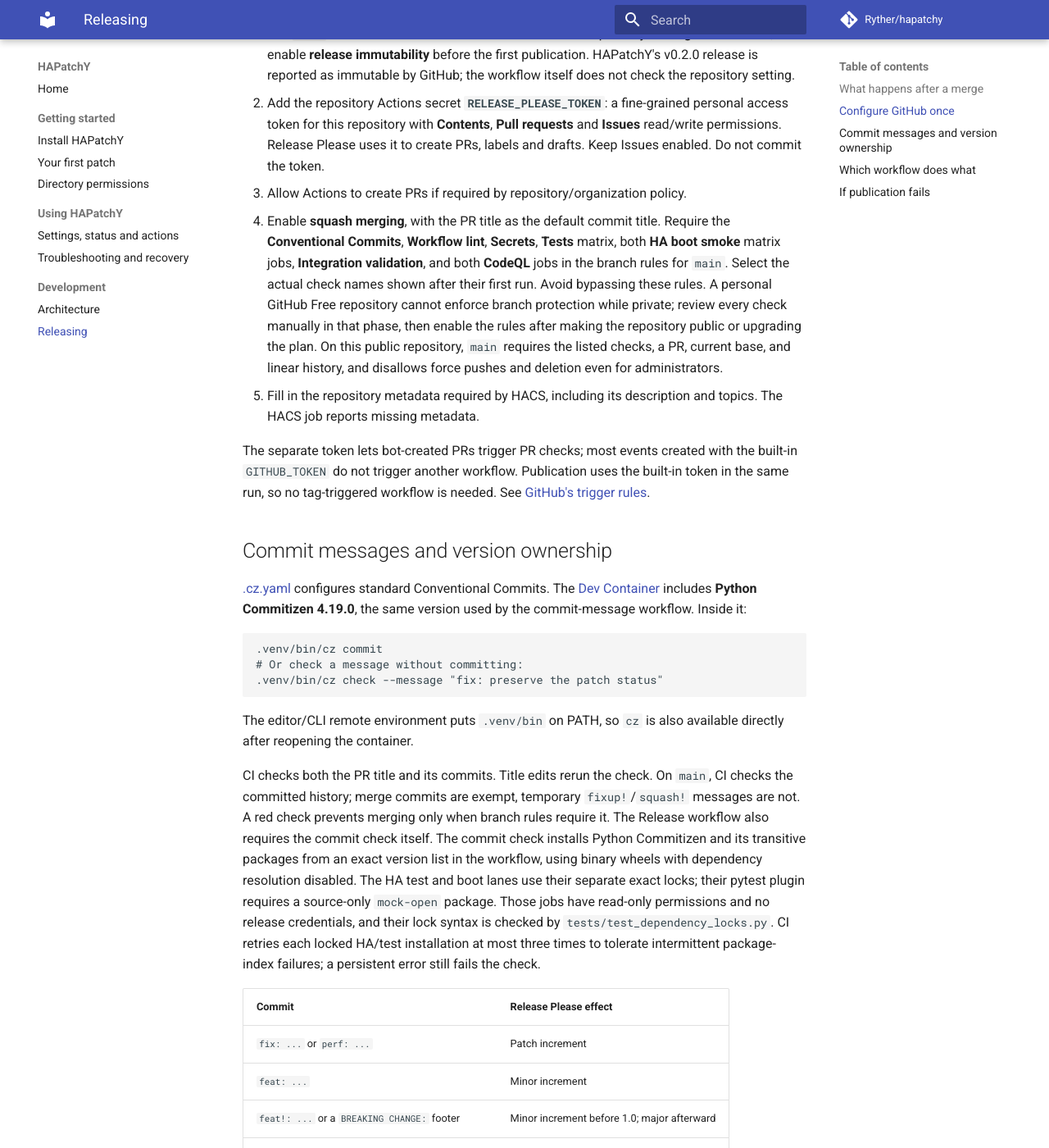
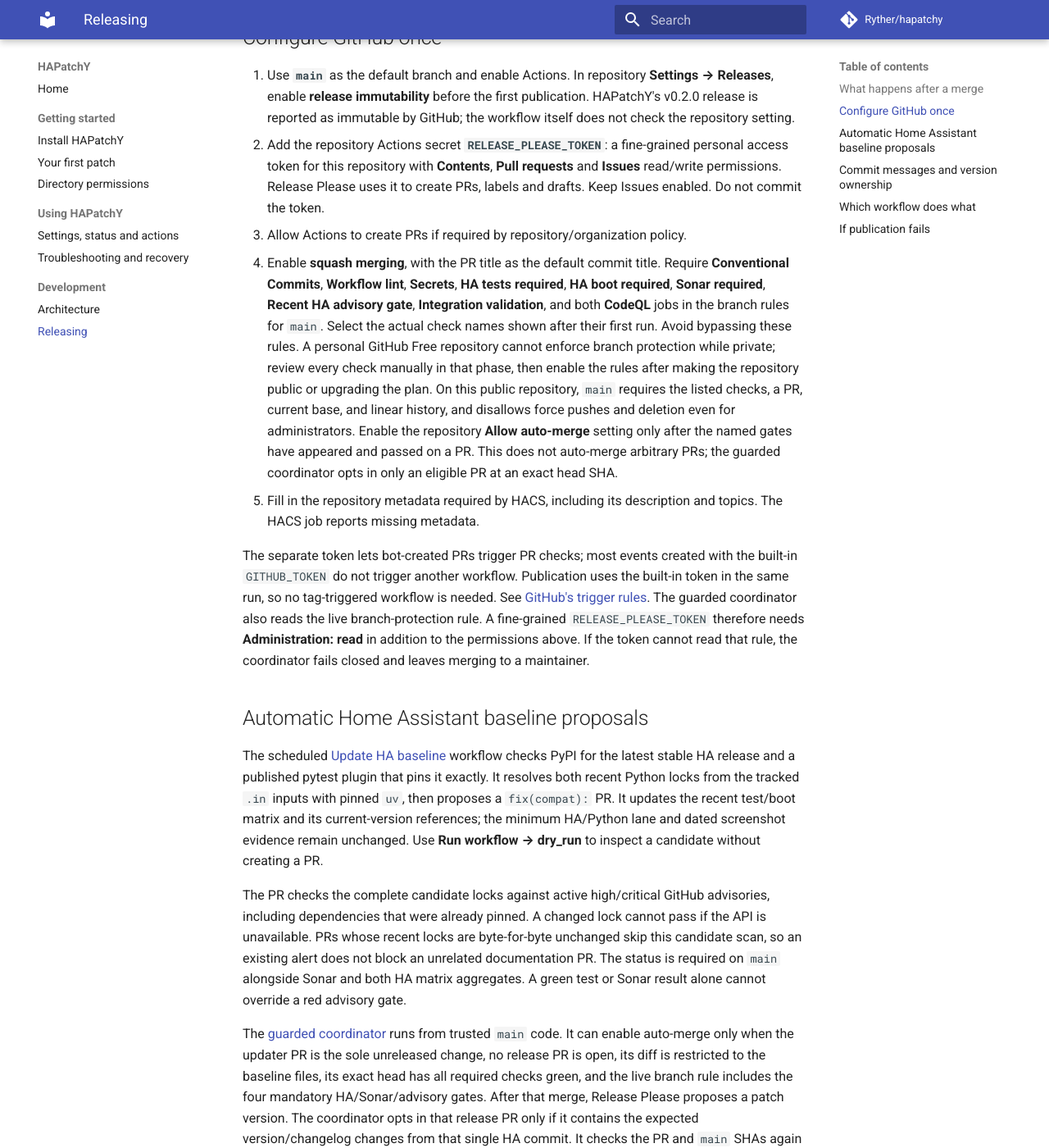
Before and after one commit to Ryther/hapatchy, an MkDocs documentation site: the page built from docs/releasing.md, in a window 1280 px wide and 1400 px high, scrolled down 1524 px. Shown: the whole window at 82% size. Built offline with MkDocs 1.6.1 and Material for MkDocs 9.7.7, drawn with Linux system fonts in a browser that asks for light colours; comment, search, counter and statistics services are not loaded; some of the changed text lies outside the part shown.

Commit message:
docs: explain guarded HA baseline and release flow

```diff
--- a/docs/releasing.md
+++ b/docs/releasing.md
@@ -3,7 +3,9 @@
 [Documentation home](index.md) · [Contribution rules](https://github.com/Ryther/hapatchy/blob/main/CONTRIBUTING.md)
 
 Releases use a pull request. **Merging a feature does not publish a release;
-merging the release PR authorizes publication after its checks pass.**
+merging the release PR authorizes publication after its checks pass.** A narrow
+exception can opt an isolated Home Assistant baseline update and its resulting
+patch release into GitHub auto-merge, after all required checks succeed.
 
 Release Please proposes the version and changelog. Commitizen checks commit
 messages. The publishing helper builds the integration archive, uploads it to a
@@ -65,15 +67,19 @@
    labels and drafts. Keep Issues enabled. Do not commit the token.
 3. Allow Actions to create PRs if required by repository/organization policy.
 4. Enable **squash merging**, with the PR title as the default commit title.
-   Require the **Conventional Commits**, **Workflow lint**, **Secrets**, **Tests**
-   matrix, both **HA boot smoke** matrix jobs, **Integration validation**, and
-   both **CodeQL** jobs in the branch rules for `main`. Select the
+   Require **Conventional Commits**, **Workflow lint**, **Secrets**,
+   **HA tests required**, **HA boot required**, **Sonar required**,
+   **Recent HA advisory gate**, **Integration validation**, and both **CodeQL**
+   jobs in the branch rules for `main`. Select the
    actual check names shown after their first run. Avoid bypassing these rules.
    A personal GitHub Free repository cannot enforce branch protection while
    private; review every check manually in that phase, then enable the rules
    after making the repository public or upgrading the plan. On this public
    repository, `main` requires the listed checks, a PR, current base, and linear
    history, and disallows force pushes and deletion even for administrators.
+   Enable the repository **Allow auto-merge** setting only after the named gates
+   have appeared and passed on a PR. This does not auto-merge arbitrary PRs;
+   the guarded coordinator opts in only an eligible PR at an exact head SHA.
 5. Fill in the repository metadata required by HACS, including its description
    and topics. The HACS job reports missing metadata.
 
@@ -81,6 +87,44 @@
 with the built-in `GITHUB_TOKEN` do not trigger another workflow. Publication
 uses the built-in token in the same run, so no tag-triggered workflow is needed.
 See [GitHub's trigger rules](https://docs.github.com/en/actions/how-tos/write-workflows/choose-when-workflows-run/trigger-a-workflow).
+The guarded coordinator also reads the live branch-protection rule. A fine-grained
+`RELEASE_PLEASE_TOKEN` therefore needs **Administration: read** in addition to
+the permissions above. If the token cannot read that rule, the coordinator fails
+closed and leaves merging to a maintainer.
+
+## Automatic Home Assistant baseline proposals
+
+The scheduled [Update HA baseline](https://github.com/Ryther/hapatchy/actions/workflows/update-ha-baseline.yaml)
+workflow checks PyPI for the latest stable HA release and a published pytest
+plugin that pins it exactly. It resolves both recent Python locks from the
+tracked `.in` inputs with pinned `uv`, then proposes a `fix(compat):` PR. It
+updates the recent test/boot matrix and its current-version references;
+the minimum HA/Python lane and dated screenshot evidence remain unchanged.
+Use **Run workflow → dry_run** to inspect a candidate without creating a PR.
+
+The PR checks the complete candidate locks against active high/critical GitHub
+advisories, including dependencies that were already pinned. A changed lock
+cannot pass if the API is unavailable. PRs whose recent locks are byte-for-byte
+unchanged skip this candidate scan, so an existing alert does not block an
+unrelated documentation PR. The status is required on `main` alongside Sonar
+and both HA matrix aggregates. A green test or Sonar result alone cannot
+override a red advisory gate.
+
+The [guarded coordinator](https://github.com/Ryther/hapatchy/actions/workflows/merge-ha-baseline.yaml)
+runs from trusted `main` code. It can enable auto-merge only when the updater PR
+is the sole unreleased change, no release PR is open, its diff is restricted to
+the baseline files, its exact head has all required checks green, and the live
+branch rule includes the four mandatory HA/Sonar/advisory gates. After that
+merge, Release Please proposes a patch version. The coordinator opts in that
+release PR only if it contains the expected version/changelog changes from that
+single HA commit. It checks the PR and `main` SHAs again immediately before
+opting in. Other release PRs, unrelated commits, unsupported Python, missing
+plugin metadata or advisory findings require human review. **Run workflow →
+dry_run** reports the current decision without changing a PR.
+
+GitHub schedules may be delayed. Auto-merge only starts the existing exact-SHA
+release pipeline; its tests, Sonar security check, draft upload and immutable
+publication rules still apply. A failing pipeline leaves the draft unpublished.
 
 ## Commit messages and version ownership
 
@@ -137,16 +181,19 @@
 | [codeql.yaml](https://github.com/Ryther/hapatchy/blob/main/.github/workflows/codeql.yaml) | Push/PR/weekly/manual scan of Python and GitHub Actions with the extended security query suite; results appear under GitHub code scanning. It has no release-publishing permission. |
 | [docs.yaml](https://github.com/Ryther/hapatchy/blob/main/.github/workflows/docs.yaml) | PR and `main` build of the documentation site with strict link validation; a `main` push or manual run publishes to GitHub Pages when Pages uses GitHub Actions and `DOCS_PAGES_ENABLED=true`. |
 | [release.yaml](https://github.com/Ryther/hapatchy/blob/main/.github/workflows/release.yaml) | Push to `main` or manual run on `main`; maintain the release PR, then validate its merged candidate, require a clean exact-commit Sonar security result, and publish. |
+| [update-ha-baseline.yaml](https://github.com/Ryther/hapatchy/blob/main/.github/workflows/update-ha-baseline.yaml) | Schedule/manual run on trusted `main`; propose the newest compatible recent HA lock pair in one PR. |
+| [merge-ha-baseline.yaml](https://github.com/Ryther/hapatchy/blob/main/.github/workflows/merge-ha-baseline.yaml) | Schedule/manual run on trusted `main`; recheck exact PR provenance, diff, checks and branch rule before opting eligible HA update/release PRs into auto-merge. |
 
 [dependabot.yml](https://github.com/Ryther/hapatchy/blob/main/.github/dependabot.yml) proposes weekly updates for Actions
 and a small allowlist of standalone Python tools (`commitizen` in the recent
 lane, plus `mypy`, `ruff` and `supervisor` where present). The files in
 `.devcontainer/` and `tests/` are fully resolved HA/test-plugin locks; individual
 updates to their HA-owned packages are deliberately withheld. Regenerate a whole
-lane when changing its HA release or test plugin. Python lock changes require
-manual review and both CI lanes; Dependabot neither merges PRs nor changes the
-HA baseline pins automatically. Workflow container-image digests are reviewed
-and updated separately.
+lane when changing its HA release or test plugin. Dependabot neither merges PRs
+nor changes the HA baseline pins automatically. The guarded updater can propose
+a whole recent-lane change; advisory findings or unrelated release work stop its
+automatic merge. Other Python lock changes require manual review and both CI
+lanes. Workflow container-image digests are reviewed and updated separately.
 
 The lane-specific `ignore` entries in [dependabot.yml](https://github.com/Ryther/hapatchy/blob/main/.github/dependabot.yml)
 reflect versions pinned by the current HA releases, their optional integrations,
```
Also changed, not shown: .devcontainer/README.md (+11 -0 lines), AGENTS.md (+20 -0 lines), README.md (+3 -0 lines).
